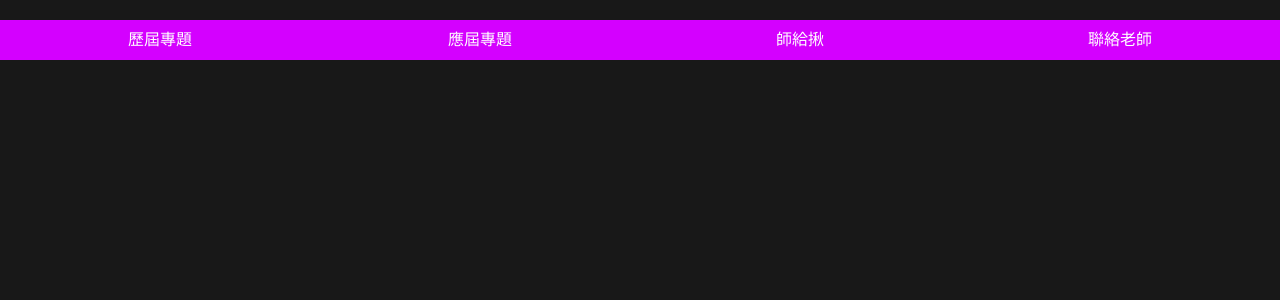
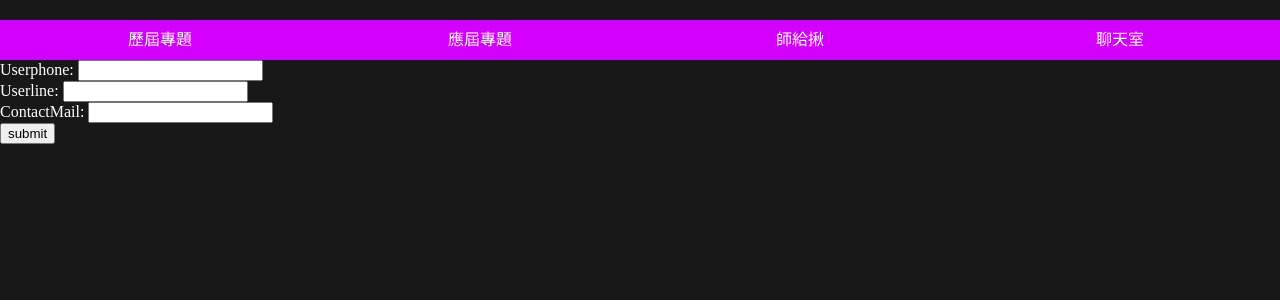
Before and after one commit to xueyang0312/software-engineering, a Django app: template socialProject/advisor/templates/t_index.html in a window 1280 px wide. Shown: the top 300 px of the page. Run offline with Django 3.2, Linux system fonts and the light colour scheme; tables that the repository leaves empty hold one stand-in row (values such as "Sample post"); the template is opened without the code that fills it: values that come from a table or form of the project are taken from there, most other values are stand-ins (such as "Sample title", 1, 10 or a date in 2020); some libraries are stand-ins or nearby versions.

Commit message:
teacher can modify their data via html form

```diff
--- a/socialProject/Graduate_projects/models.py
+++ b/socialProject/Graduate_projects/models.py
@@ -3,8 +3,8 @@ from django.db import models
 # Create your models here.
 class project(models.Model):
     project_name = models.CharField(max_length=50,help_text="Please enter your project name")
-    person_in_charge = models.CharField(max_length=50,help_text="Please enter your username")#專題負責人
-    advisor = models.CharField(max_length = 50,help_text="Please enter your instructor",default = "teacher")#指導教授
+    person_in_charge = models.CharField(max_length=50,help_text="Please enter your username") #專題負責人
+    advisor = models.CharField(max_length = 50,help_text="Please enter your instructor",default = "teacher") #指導教授
     project_date = models.DateTimeField('最後修改日期',auto_now=True)
     #確認專題檔案是否上傳，預設值為false
     upload = models.BooleanField(default=False)
--- /dev/null
+++ b/socialProject/advisor/forms.py
@@ -0,0 +1,8 @@
+from django import forms
+from login.models import Profile
+
+class ProfileForm(forms.ModelForm):
+
+    class Meta:
+        model = Profile
+        fields = ["userphone", "userline", "contactMail"]
--- a/socialProject/advisor/static/index.js
+++ b/socialProject/advisor/static/index.js
@@ -57,15 +57,13 @@ function store(){
     console.log('store');
     formElement = document.getElementById("profile-form");
     username = formElement[0].value;
-    usergrade = formElement[1].value;
-    usermail = formElement[2].value;
-    var userphone = formElement[3].value;
-    var userline = formElement[4].value;
+    usermail = formElement[1].value;
+    var userphone = formElement[2].value;
+    var userline = formElement[3].value;
     console.log(formElement[0].value);
     console.log(formElement[1].value);
     console.log(formElement[2].value);
     console.log(formElement[3].value);
-    console.log(formElement[4].value);
 
     var div = document.getElementById('profile');
     var attr = document.createAttribute('class');
--- a/socialProject/advisor/templates/t_index.html
+++ b/socialProject/advisor/templates/t_index.html
@@ -37,8 +37,18 @@
         </ul>
         <div class='table_index' onclick="click_dir(this.id)" id='cur_pj'><a href="#">應屆專題</a></div>
         <div class='table_index' onclick="click_dir(this.id)" id='calendar'><a href="#">師給揪</a></div>
-        <div class='table_index' onclick="click_dir(this.id)" id='conne_teacher'><a href="#">聯絡老師</a></div>
+        <div class='table_index' onclick="click_dir(this.id)" id='conne_teacher'><a href="#">聊天室</a></div>
     </div>
+    <form action="" method="POST">
+    {% csrf_token %}
+    {% for field in form.visible_fields %}
+    <div class="fieldWrapper">
+        {{ field.errors }}
+        {{ field.label_tag }} {{ field }}
+    </div>
+    {% endfor %}
+    <input type="submit" value="submit">
+    </form>
 
 
 
@@ -51,9 +61,9 @@
                 <input type="file" class = 'upload-img' onchange="readURL(this)" targetID="p_img" accept="image/gif, image/jpeg, image/png"/ value="upload" style="overflow: hidden">
             </div>
 
-            <form class='profile-text-flex' id='profile-form'>
+            <form action="" class='profile-text-flex' id='profile-form'>
                 <div class='profile-index'>
-                    姓名 : <input type="text" name="UserName" class='profile-username' value={{ u_name }}>
+                    姓名 : {{ u_name }}
                 </div>
                 <div class='profile-index'>
                     手機 : <input type="text" name="Userphone" class='userline' value={{ u_phone }}>
@@ -62,7 +72,7 @@
                     LINE-ID : <input type="text" name="UserLine" class='userline' value={{ u_line }}>
                 </div>
                 <div class='profile-index'>
-                    聯絡e-mail : <input type="text" name="UserMail" class='usermail' value={{ u_mail }}>
+                    聯絡e-mail : <input type="email" name="UserMail" class='usermail' placeholder={{ u_mail }}>
                 </div>
 
                 <div class='store-button'>
--- a/socialProject/login/models.py
+++ b/socialProject/login/models.py
@@ -9,13 +9,14 @@ class Profile(models.Model):
     usergrade = models.IntegerField(blank=True, null=True)
     userphone = models.CharField(max_length=20, blank=True)
     userline = models.CharField(max_length=20, blank=True)
+    contactMail = models.EmailField(max_length=254, blank=True)
     objects = UserManager()
 
 @receiver(post_save, sender=User)
 def _create_user_profile(sender,instance, created, **kwargs):
     if created:
         print("{} profile created".format(instance.username))
-        Profile.objects.created(user=instance)
+        Profile.objects.created(user=instance, contactMail=instance.email)
 
 @receiver(post_save, sender=User)
 def _save_user_profile(sender, instance, **kwargs):
```
Also changed, not shown: socialProject/advisor/models.py (+8 -0 lines), socialProject/advisor/views.py (+9 -0 lines), socialProject/advisor/migrations/0003_record.py (added), socialProject/db.sqlite3, socialProject/login/migrations/0004_profile_contactmail.py (added).
